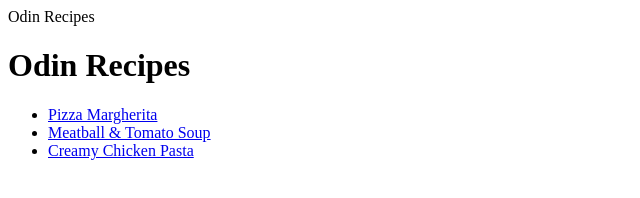
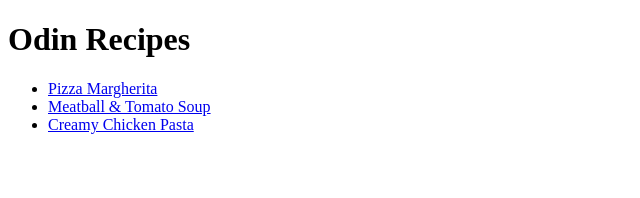
Before and after one commit to corridorroute/odin-recipes, a plain HTML site: page index.html in a window 1280 px wide. Shown: the whole page, without its empty margins (0-640 px from the left). Drawn offline with Linux system fonts and the light colour scheme.

Commit message:
fix: Missing '>' for CSS link

```diff
--- a/index.html
+++ b/index.html
@@ -2,7 +2,7 @@
 <html lang="eng">
     <head>
     <meta charset="utf-8">
-    <link rel="stylesheet" href="styles.css"
+    <link rel="stylesheet" href="styles.css">
     <title>Odin Recipes</title>
     </head>
     <body>
```
